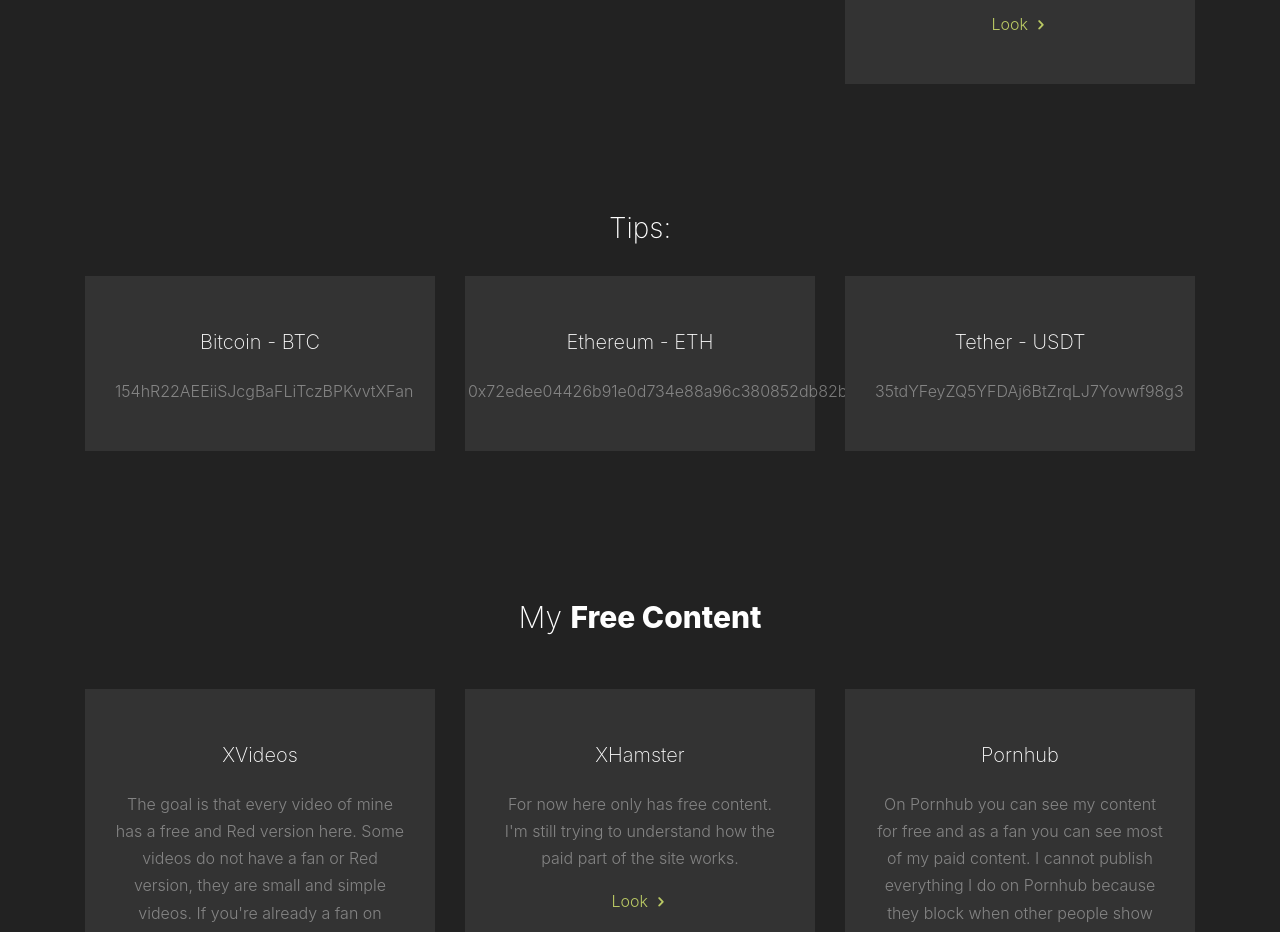
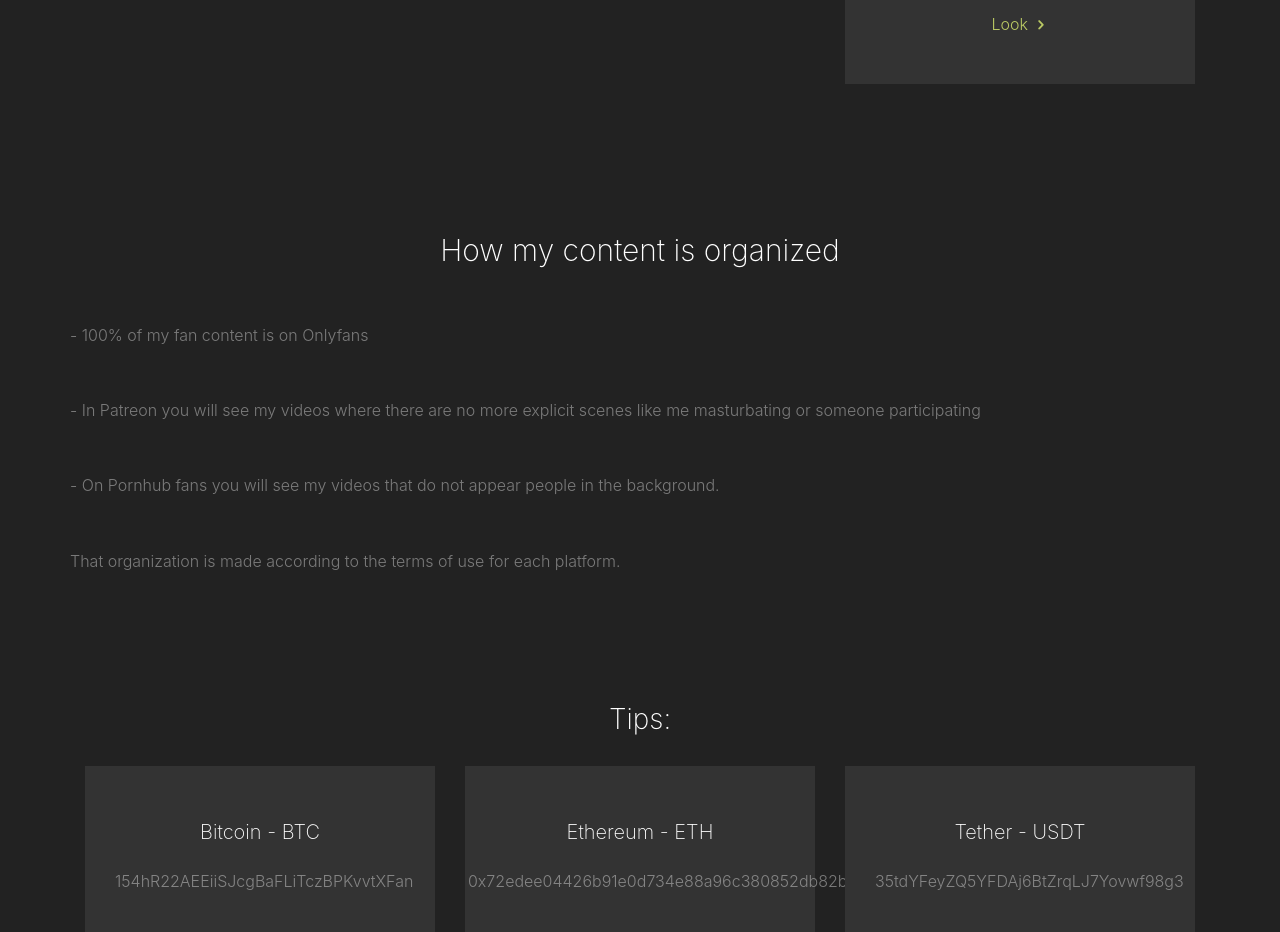
Before and after one commit to scarletdevelop/scarletsmith.net, a plain HTML site: page index.html in a window 1280 px wide. Shown: the part 2740-3672 px from the top of the page. Drawn offline with nearby package versions, Linux system fonts and the light colour scheme; files whose address does not match are found by name.

Commit message:
added new section

```diff
--- a/index.html
+++ b/index.html
@@ -110,6 +110,7 @@
         </div>
     </section>
 
+
     <section class="site-section pb-0" id="section-fan">
         <div class="container">
 
@@ -172,6 +173,31 @@
                     </div>
                 </div>
 
+
+
+            </div>
+        </div>
+    </section>
+
+
+
+    <section class="site-section pb-0" id="section-fan">
+        <div class="container">
+
+            <div class="row mb-4">
+                <div class="col-md-12">
+                    <div class="section-heading text-center">
+                        <h2>How my content is organized</h2>
+                    </div>
+                </div>
+            </div>
+            <div class="row">
+
+                <p class="mb-5">- 100% of my fan content is on Onlyfans</p>
+                <p class="mb-5">- In Patreon you will see my videos where there are no more explicit scenes like me masturbating or someone participating</p>
+                    <p class="mb-5">- On Pornhub fans you will see my videos that do not appear people in the background.</p>
+
+                        <p class="mb-5">That organization is made according to the terms of use for each platform.</p>
 
 
             </div>
```
